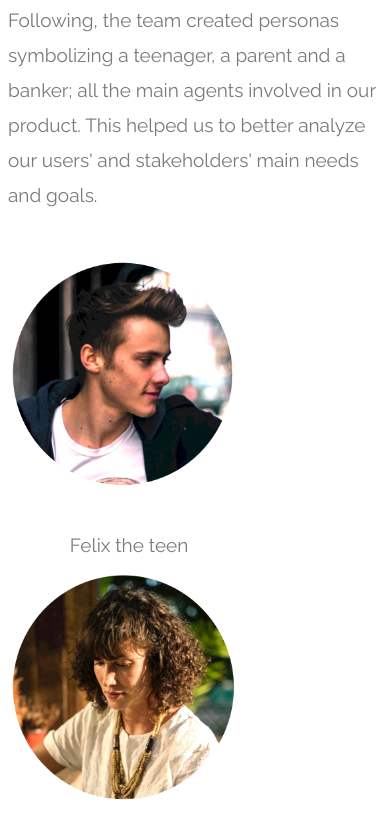
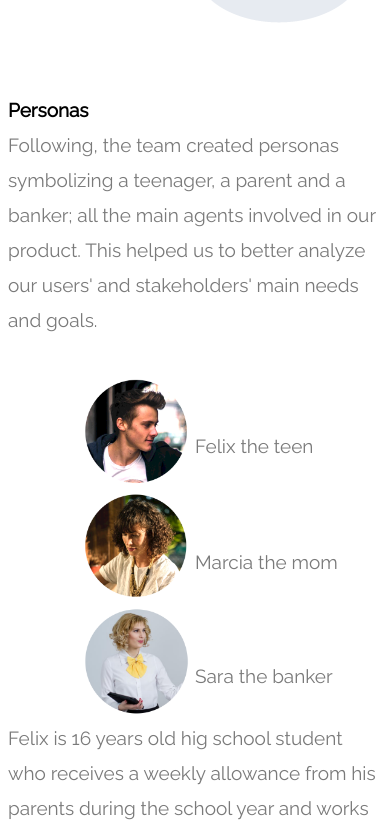
Before and after one commit to malelu92/portfolio, a plain HTML site: page pnc.html in a window 390 px wide. Shown: the part 5526-6361 px from the top of the page. Drawn offline with Linux system fonts and the light colour scheme.

Commit message:
pnc personas responsive

```diff
--- a/pnc.html
+++ b/pnc.html
@@ -154,17 +154,17 @@
           to better analyze our users' and stakeholders' main needs and goals.</p>
           <br>
           <div class="col-12">
-            <div class="img-model pnc-persona">
-              <img src="images/pnc/persona_felix.png" class="img-model pnc-persona" alt="felix the teenager persona">
-              <p class="centered">Felix the teen</p>
+            <div class="col-4">
+              <img src="images/pnc/persona_felix.png" class="img-model pnc-persona col-12" alt="felix the teenager persona">
+              <p class="persona">Felix the teen</p>
             </div>
-            <div class="img-model pnc-persona">
-              <img src="images/pnc/persona_marcia.png" class="img-model pnc-persona" alt="marcia the mom persona">
-              <p class="centered">Marcia the mom</p>
+            <div class="col-4">
+              <img src="images/pnc/persona_marcia.png" class="img-model pnc-persona col-12" alt="marcia the mom persona">
+              <p class="persona">Marcia the mom</p>
             </div>
-            <div class="img-model pnc-persona">
-              <img src="images/pnc/persona_sara.png" class="img-model pnc-persona" alt="sara the banker persona">
-              <p class="centered">Sara the banker</p>
+            <div class="col-4">
+              <img src="images/pnc/persona_sara.png" class="img-model pnc-persona col-12" alt="sara the banker persona">
+              <p class="persona">Sara the banker</p>
             </div>
             <br><br>
           </div>
--- a/portfolio.css
+++ b/portfolio.css
@@ -217,7 +217,8 @@ p.centered {
 
 .img-model {
   display: block;
-  height: 400px;
+  /*height: 400px;*/
+  height: 60%;
   margin-left: auto;
   margin-right: auto;
 }
@@ -236,10 +237,11 @@ p.centered {
   height: 325px;
 }
 
-.img-model.pnc-persona {
+/*.img-model.pnc-persona {
   display: inline-block;
-  height: 250px;
-}
+  /*height: 250px;*
+  /*height: 5%;*
+}*/
 
 .img-model.pnc-med-fi {
   display: inline-block;
@@ -570,6 +572,14 @@ p.centered {
       margin-left: 5%; }
 */
 
+  .img-model.pnc-persona {
+  display: inline-block;
+  height: 30%;
+  margin-left: 20%;
+  width: 30%;
+  /*height: 5%;*/
+  }
+
         .image-prod {
           height: 60%; /*320px*/
           margin-left: 5%;
@@ -587,6 +597,11 @@ p.centered {
     -webkit-transition: all 0.3s;
     -moz-transition: all 0.3s;
     transition: all 0.3s; }
+
+  p.persona {
+  margin-right: 40px;
+  margin-top: 15%;
+  }
 
   .piece.laptop {
     display: none;
```
